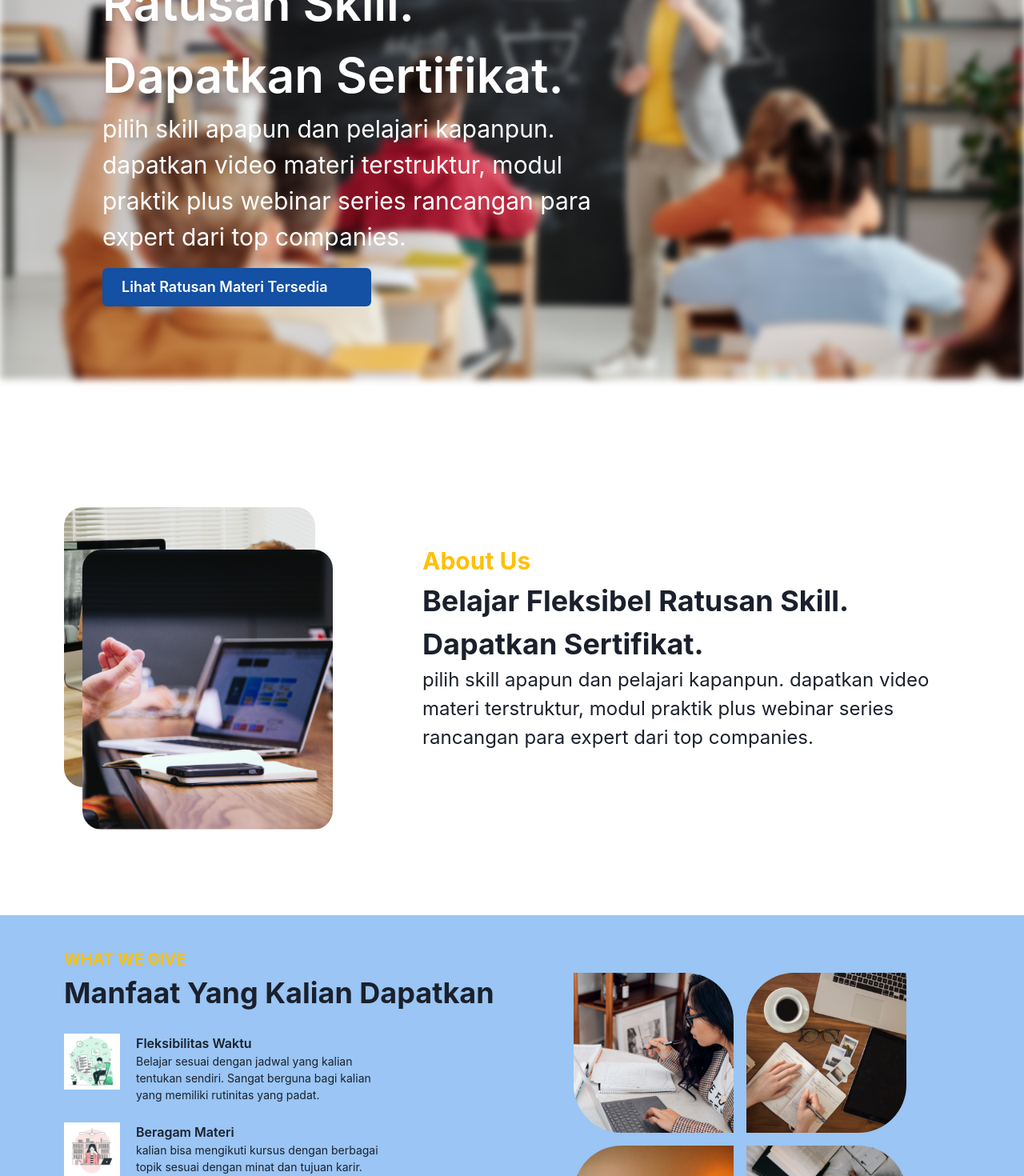
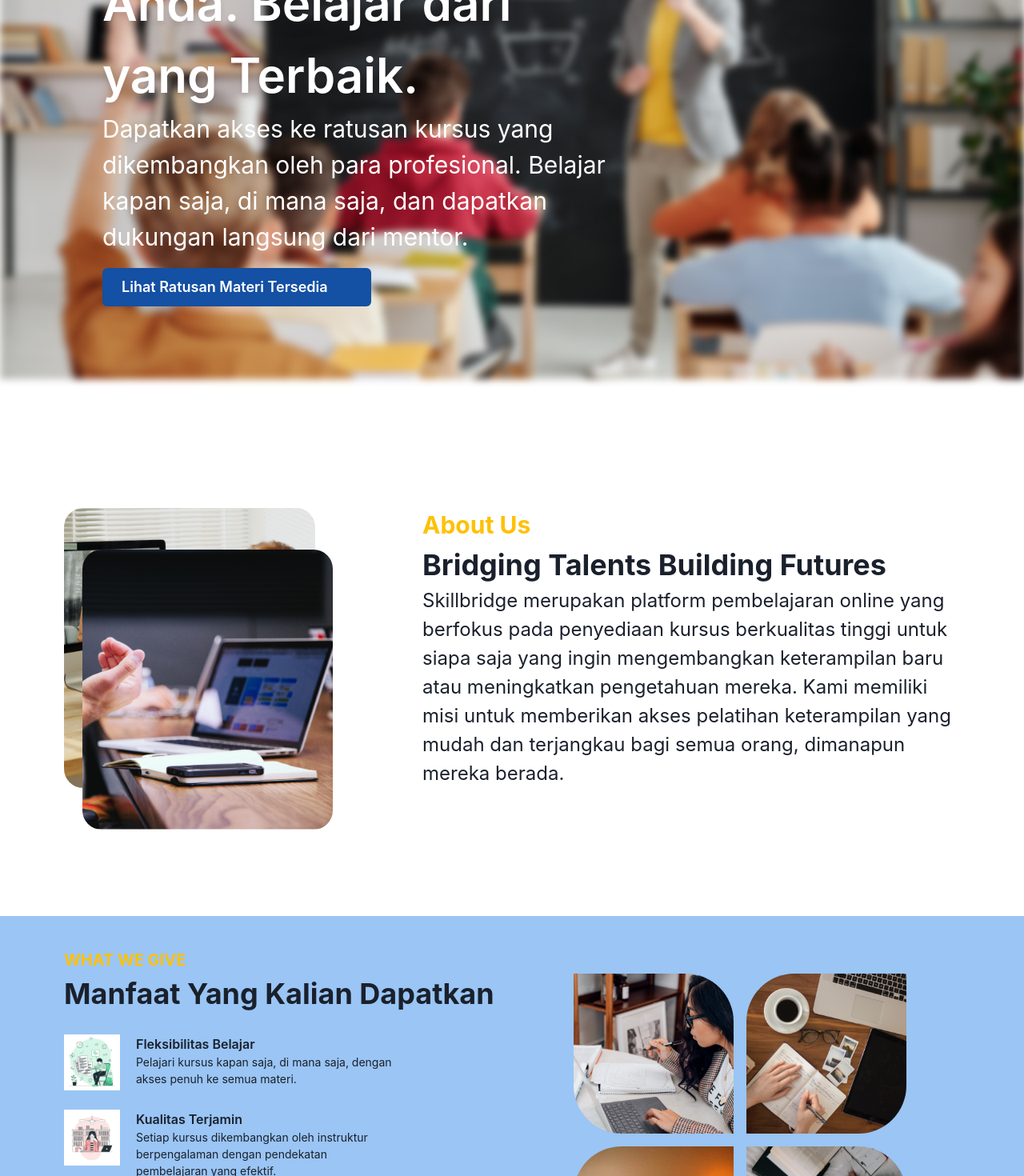
Before and after one commit to winbiz-project/online_course_fe, a React (Vite) app: page / in a window 1280 px wide. Shown: the part 320-1790 px from the top of the page at 80% size. Built offline with nearby package versions, Linux system fonts and the light colour scheme; some icons are missing.

Commit message:
feat: changed some of the writing on the home page

```diff
--- a/src/components/landingPage/about.jsx
+++ b/src/components/landingPage/about.jsx
@@ -19,8 +19,8 @@
             </Box>
             <Box className="w-3/5" textAlign={"left"}>
                 <Text fontSize={"3xl"} fontWeight={"bold"} color={"#FFC007"}>About Us</Text>
-                <Text fontSize={"4xl"} fontWeight={"bold"}>Belajar Fleksibel Ratusan Skill. Dapatkan Sertifikat. </Text>
-                <Text fontSize={"2xl"}>pilih skill apapun dan pelajari kapanpun. dapatkan video materi terstruktur, modul praktik plus webinar series rancangan para expert dari top companies. </Text>
+                <Text fontSize={"4xl"} fontWeight={"bold"}>Bridging Talents Building Futures </Text>
+                <Text fontSize={"2xl"}>Skillbridge merupakan platform pembelajaran online yang berfokus pada penyediaan kursus berkualitas tinggi untuk siapa saja yang ingin mengembangkan keterampilan baru atau meningkatkan pengetahuan mereka. Kami memiliki misi untuk memberikan akses pelatihan keterampilan yang mudah dan terjangkau bagi semua orang, dimanapun mereka berada. </Text>
             </Box>
         </Flex>
     )
--- a/src/components/landingPage/benefit.jsx
+++ b/src/components/landingPage/benefit.jsx
@@ -48,11 +48,11 @@
                     <Image src={img_time} boxSize={"70px"} />
                     <Box ml={"5"} width={"60%"}>
                         <Text fontSize={"md"} fontWeight={"semibold"}>
-                            Fleksibilitas Waktu
+                            Fleksibilitas Belajar
                         </Text>
                         <Text fontSize={"sm"}>
-                            Belajar sesuai dengan jadwal yang kalian tentukan sendiri. Sangat
-                            berguna bagi kalian yang memiliki rutinitas yang padat.
+                            Pelajari kursus kapan saja, di mana saja, dengan akses penuh ke
+                            semua materi.
                         </Text>
                     </Box>
                 </Flex>
@@ -60,11 +60,11 @@
                     <Image src={img_study} boxSize={"70px"} />
                     <Box ml={"5"} width={"60%"}>
                         <Text fontSize={"md"} fontWeight={"semibold"}>
-                            Beragam Materi
+                            Kualitas Terjamin
                         </Text>
                         <Text fontSize={"sm"}>
-                            kalian bisa mengikuti kursus dengan berbagai topik sesuai dengan
-                            minat dan tujuan karir.
+                            Setiap kursus dikembangkan oleh instruktur berpengalaman dengan
+                            pendekatan pembelajaran yang efektif.
                         </Text>
                     </Box>
                 </Flex>
--- a/src/components/landingPage/hero.jsx
+++ b/src/components/landingPage/hero.jsx
@@ -33,12 +33,12 @@
           fontWeight={"semibold"}
           className="drop-shadow-lg"
         >
-          Belajar Fleksibel Ratusan Skill. Dapatkan Sertifikat.{" "}
+          Jadi Ahli di Bidang Anda. Belajar dari yang Terbaik.{" "}
         </Text>
         <Text fontSize="3xl" color={"white"} className="drop-shadow-2xl">
-          pilih skill apapun dan pelajari kapanpun. dapatkan video materi
-          terstruktur, modul praktik plus webinar series rancangan para expert
-          dari top companies.{" "}
+          Dapatkan akses ke ratusan kursus yang dikembangkan oleh
+          para profesional. Belajar kapan saja, di mana saja, dan dapatkan
+          dukungan langsung dari mentor.{" "}
         </Text>
         <Button
           mt={4}
```
